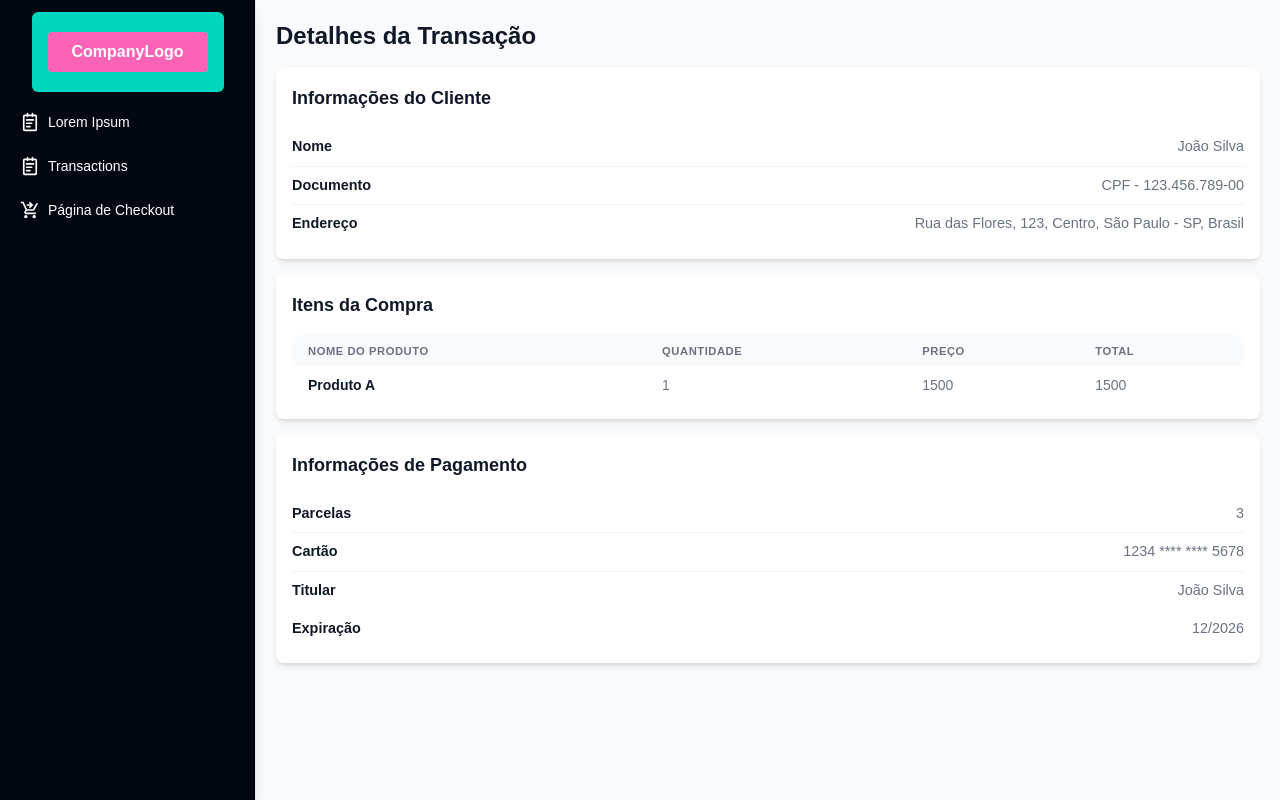
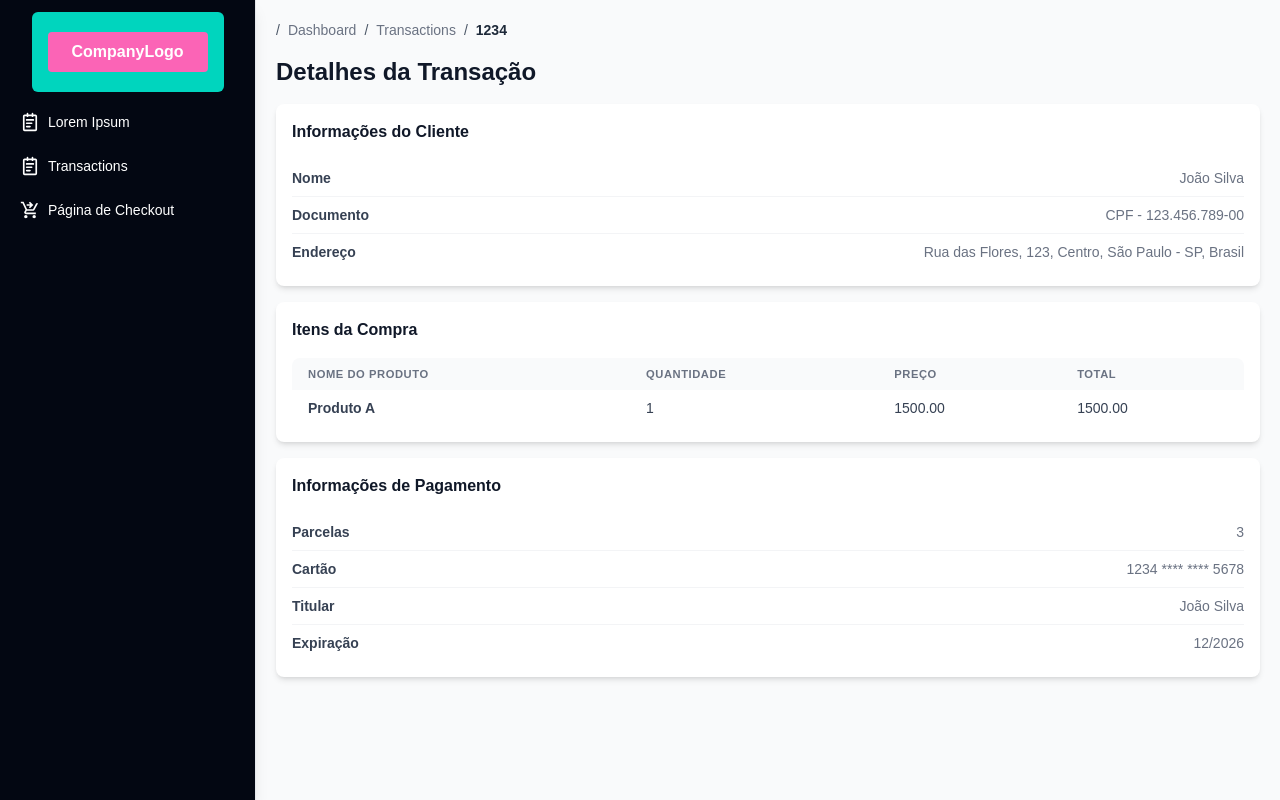
Before and after one commit to JulianaVelasques/e-commerce-challenge, a Next.js app: page /dashboard/transactions/1234 in a window 1280 px wide. Built offline with nearby package versions, Linux system fonts and the light colour scheme.

Commit message:
refactor(transaction details): improve transaction details and dashboard UI.

```diff
--- a/app/dashboard/layout.tsx
+++ b/app/dashboard/layout.tsx
@@ -1,5 +1,6 @@
 'use client';
 
+import Breadcrumb from '@/components/dashboard/breadcrumb';
 import SideBar from '@/components/dashboard/sidebar';
 
 export default function AdminLayout({
@@ -12,7 +13,8 @@ export default function AdminLayout({
       <div className='w-full flex-none md:w-64'>
         <SideBar />
       </div>
-      <div className='flex-grow p-5 bg-gray-50 md:overflow-y-auto'>
+      <div className='flex-grow p-5 bg-gray-50 mt-15 md:m-0 md:overflow-y-auto'>
+        <Breadcrumb />
         {children}
       </div>
     </div>
--- /dev/null
+++ b/app/dashboard/page.tsx
@@ -0,0 +1,3 @@
+export default function TransactionsPage() {
+  return <div>em construção</div>;
+}
--- a/app/dashboard/transactions/[id]/page.tsx
+++ b/app/dashboard/transactions/[id]/page.tsx
@@ -3,6 +3,9 @@
 import { useEffect, useState } from 'react';
 import { useParams } from 'next/navigation';
 import { Transaction } from '@/types/transaction';
+import Table from '@/components/table';
+import InfoSection from '@/components/infoSection';
+import Loading from '@/components/loading';
 
 export default function TransactionDetailsPage() {
   const { id } = useParams();
@@ -27,118 +30,74 @@ export default function TransactionDetailsPage() {
     }
   }, [id]);
 
-  if (loading) return <p>Carregando...</p>;
+  if (loading)
+    return (
+      <div className='flex justify-center'>
+        <Loading />
+      </div>
+    );
   if (!transaction) return <p>Transação não encontrada.</p>;
 
   return (
     <div className='text-[0.9rem] text-gray-900'>
       <h1 className='text-2xl font-bold mb-4'>Detalhes da Transação</h1>
 
-      {/* Informações do Cliente */}
+      <InfoSection
+        title='Informações do Cliente'
+        data={[
+          {
+            label: 'Nome',
+            value: `${transaction.customer.firstName} ${transaction.customer.lastName}`,
+          },
+          {
+            label: 'Documento',
+            value: `${transaction.customer.document.type.toUpperCase()} - ${
+              transaction.customer.document.number
+            }`,
+          },
+          {
+            label: 'Endereço',
+            value: `${transaction.customer.address.street}, ${transaction.customer.address.number}, ${transaction.customer.address.neighborhood}, ${transaction.customer.address.city} - ${transaction.customer.address.state}, ${transaction.customer.address.country}`,
+          },
+        ]}
+      />
+
       <div className='bg-white shadow-md rounded-lg p-4 mb-4'>
-        <h2 className='text-lg font-semibold mb-4'>Informações do Cliente</h2>
-        <div className='flex justify-between py-2 border-b-1 border-gray-100'>
-          <p className='font-bold'>Nome</p>
-          <p className='text-gray-500'>
-            {transaction.customer.firstName} {transaction.customer.lastName}
-          </p>
-        </div>
-
-        <div className='flex justify-between py-2 border-b-1 border-gray-100'>
-          <p className='font-bold'>Documento</p>
-          <p className='text-gray-500'>
-            {transaction.customer.document.type.toUpperCase()} -{' '}
-            {transaction.customer.document.number}
-          </p>
-        </div>
-
-        <div className='flex justify-between py-2 border-gray-100'>
-          <p className='font-bold'>Endereço</p>
-          <p className='text-gray-500'>
-            {transaction.customer.address.street},{' '}
-            {transaction.customer.address.number},{' '}
-            {transaction.customer.address.neighborhood},{' '}
-            {transaction.customer.address.city} -{' '}
-            {transaction.customer.address.state},{' '}
-            {transaction.customer.address.country}
-          </p>
-        </div>
+        <h2 className='text-sm font-semibold mb-4 md:text-base'>
+          Itens da Compra
+        </h2>
+        <Table
+          headers={['Nome do Produto', 'Quantidade', 'Preço', 'Total']}
+          data={transaction.items.map((item) => [
+            item.name,
+            item.quantity,
+            (item.amount / item.quantity).toFixed(2),
+            item.amount.toFixed(2),
+          ])}
+        />
       </div>
 
-      {/* Itens da Compra */}
-      <div className='bg-white shadow-md rounded-lg p-4 mb-4'>
-        <h2 className='text-lg font-semibold mb-4'>Itens da Compra</h2>
-        <div className='overflow-x-auto rounded-lg text-sm'>
-          <table className='min-w-full'>
-            <thead className='bg-gray-50 font-semibold text-[0.7rem]'>
-              <tr>
-                <th className='px-4 py-2 text-left tracking-wider text-gray-500 uppercase'>
-                  Nome do Produto
-                </th>
-                <th className='px-4 py-2 text-left tracking-wider text-gray-500 uppercase'>
-                  Quantidade
-                </th>
-                <th className='px-4 py-2 text-left tracking-wider text-gray-500 uppercase'>
-                  Preço
-                </th>
-                <th className='px-4 py-2 text-left tracking-wider text-gray-500 uppercase'>
-                  Total
-                </th>
-              </tr>
-            </thead>
-            <tbody>
-              {transaction.items.map((item, index) => (
-                <tr
-                  key={index}
-                  className='even:bg-gray-50 odd:bg-white even:border text-gray-500 even:border-gray-100'
-                >
-                  <td className='px-4 py-2 text-left font-semibold text-gray-900'>
-                    {item.name}
-                  </td>
-                  <td className='px-4 py-2 text-left'>{item.quantity}</td>
-                  <td className='px-4 py-2 text-left'>
-                    {item.amount / item.quantity}
-                  </td>
-                  <td className='px-4 py-2 text-left'>{item.amount}</td>
-                </tr>
-              ))}
-            </tbody>
-          </table>
-        </div>
-      </div>
-
-      {/* Informações do Pagamento */}
-      <div className='bg-white shadow-md rounded-lg p-4 mb-4'>
-        <h2 className='text-lg font-semibold mb-4'>Informações de Pagamento</h2>
-        <div className='flex justify-between py-2 border-b-1 border-gray-100'>
-          <p className='font-bold'>Parcelas</p>
-          <p className='text-gray-500'>
-            {transaction.paymentMethod.card.installments}
-          </p>
-        </div>
-
-        <div className='flex justify-between py-2 border-b-1 border-gray-100'>
-          <p className='font-bold'>Cartão</p>
-          <p className='text-gray-500'>
-            {transaction.paymentMethod.card.firstDigits} **** ****{' '}
-            {transaction.paymentMethod.card.lastDigits}
-          </p>
-        </div>
-
-        <div className='flex justify-between py-2 border-gray-100'>
-          <p className='font-bold'>Titular</p>
-          <p className='text-gray-500'>
-            {transaction.paymentMethod.card.holderName}
-          </p>
-        </div>
-
-        <div className='flex justify-between py-2 border-gray-100'>
-          <p className='font-bold'>Expiração</p>
-          <p className='text-gray-500'>
-            {transaction.paymentMethod.card.expirationDate}
-          </p>
-        </div>
-      </div>
+      <InfoSection
+        title='Informações de Pagamento'
+        data={[
+          {
+            label: 'Parcelas',
+            value: transaction.paymentMethod.card.installments,
+          },
+          {
+            label: 'Cartão',
+            value: `${transaction.paymentMethod.card.firstDigits} **** **** ${transaction.paymentMethod.card.lastDigits}`,
+          },
+          {
+            label: 'Titular',
+            value: transaction.paymentMethod.card.holderName,
+          },
+          {
+            label: 'Expiração',
+            value: transaction.paymentMethod.card.expirationDate,
+          },
+        ]}
+      />
     </div>
   );
 }
--- a/app/dashboard/transactions/page.tsx
+++ b/app/dashboard/transactions/page.tsx
@@ -3,6 +3,7 @@
 import TransactionsTable, {
   TransactionTableRow,
 } from '@/components/dashboard/transactionTable';
+import Loading from '@/components/loading';
 import { Transaction } from '@/types/transaction';
 import { useEffect, useState } from 'react';
 
@@ -35,13 +36,15 @@ export default function TransactionsPage() {
   );
 
   return (
-    <div className='px-10 py-8 overflow-hidden shadow rounded-3xl bg-white relative'>
+    <div className='px-10 py-8 overflow-hidden shadow rounded-3xl bg-white'>
       <h1 className='text-2xl font-bold mb-1'>Lista de Transações</h1>
       <p className='text-sm text-gray-500'>
         Aqui você encontra todas as transações ocorridas.
       </p>
       {loading ? (
-        <p>Carregando...</p>
+        <div className='flex justify-center'>
+          <Loading />
+        </div>
       ) : (
         <TransactionsTable transactions={tableTransactions} />
       )}
```
